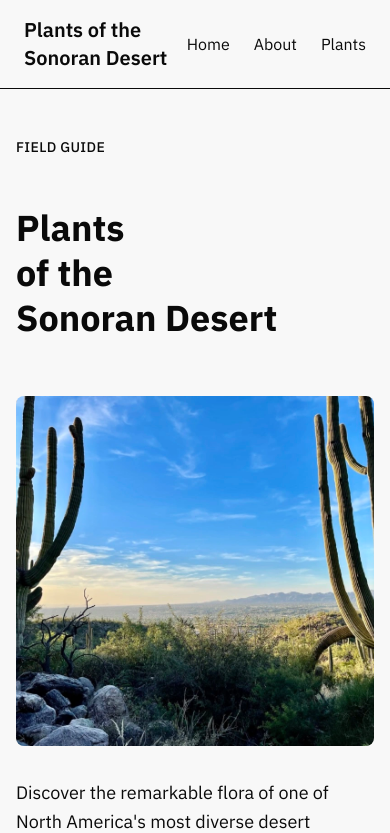
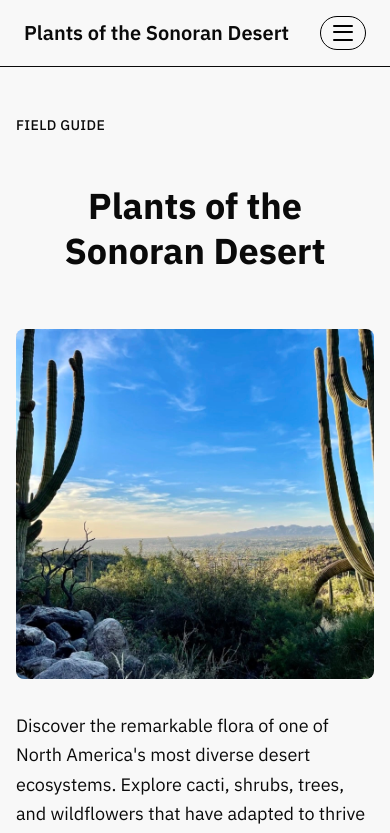
Before and after one commit to JLCurtsinger/PlantsOfTheSonoranDesert, a Next.js app: page / in a window 390 px wide. Shown: the top 833 px of the page. Built offline with nearby package versions, Linux system fonts and the light colour scheme.

Commit message:
Implement mobile navigation in Navbar component with toggle functionality; enhance link styles for better user experience and responsiveness across devices.

```diff
--- a/app/(components)/Navbar.tsx
+++ b/app/(components)/Navbar.tsx
@@ -1,33 +1,84 @@
+"use client";
+
+import { useState } from "react";
 import Link from "next/link";
 
 export default function Navbar() {
+  const [isOpen, setIsOpen] = useState(false);
+  const toggleMobileNav = () => setIsOpen((prev) => !prev);
+
+  const navLinkClass = "text-text-secondary transition-all duration-150 ease-out hover:underline hover:underline-offset-2 hover:[text-shadow:0_1px_2px_rgba(0,0,0,0.1)]";
+
   return (
     <nav className="bg-card border-b border-border-subtle px-6 py-4">
       <div className="max-w-6xl mx-auto flex items-center justify-between">
         <Link href="/" className="text-xl font-semibold text-text-primary transition-all duration-150 ease-out hover:text-text-primary hover:underline hover:underline-offset-2 hover:[text-shadow:0_1px_2px_rgba(0,0,0,0.1)]">
           Plants of the Sonoran Desert
         </Link>
-        <div className="flex items-center gap-6">
-          <Link
-            href="/"
-            className="text-text-secondary transition-all duration-150 ease-out hover:underline hover:underline-offset-2 hover:[text-shadow:0_1px_2px_rgba(0,0,0,0.1)]"
-          >
+
+        {/* Desktop nav */}
+        <div className="hidden md:flex items-center gap-6">
+          <Link href="/" className={navLinkClass}>
             Home
           </Link>
-          <Link
-            href="/about"
-            className="text-text-secondary transition-all duration-150 ease-out hover:underline hover:underline-offset-2 hover:[text-shadow:0_1px_2px_rgba(0,0,0,0.1)]"
-          >
+          <Link href="/about" className={navLinkClass}>
             About
           </Link>
-          <Link
-            href="/plants"
-            className="text-text-secondary transition-all duration-150 ease-out hover:underline hover:underline-offset-2 hover:[text-shadow:0_1px_2px_rgba(0,0,0,0.1)]"
-          >
+          <Link href="/plants" className={navLinkClass}>
             Plants
           </Link>
         </div>
+
+        {/* Mobile hamburger */}
+        <button
+          type="button"
+          className="md:hidden flex items-center justify-center border border-black rounded-full px-3 py-2 transition-transform duration-150 ease-out hover:-translate-y-px"
+          onClick={toggleMobileNav}
+          aria-expanded={isOpen}
+          aria-label="Toggle navigation"
+        >
+          <div className="relative w-5 h-4">
+            <span
+              className={`absolute left-0 top-0 h-0.5 w-full bg-black rounded-full transition-all duration-150 ease-out ${
+                isOpen ? "translate-y-1.5 rotate-45" : ""
+              }`}
+            />
+            <span
+              className={`absolute left-0 top-1.5 h-0.5 w-full bg-black rounded-full transition-opacity duration-150 ease-out ${
+                isOpen ? "opacity-0" : ""
+              }`}
+            />
+            <span
+              className={`absolute left-0 bottom-0 h-0.5 w-full bg-black rounded-full transition-all duration-150 ease-out ${
+                isOpen ? "-translate-y-1.5 -rotate-45" : ""
+              }`}
+            />
+          </div>
+        </button>
       </div>
+
+      {/* Mobile menu dropdown */}
+      {isOpen && (
+        <div className="md:hidden mt-2 border border-black rounded-2xl bg-white px-4 py-3">
+          <ul className="flex flex-col gap-2 text-sm">
+            <li>
+              <Link href="/" className={navLinkClass} onClick={() => setIsOpen(false)}>
+                Home
+              </Link>
+            </li>
+            <li>
+              <Link href="/about" className={navLinkClass} onClick={() => setIsOpen(false)}>
+                About
+              </Link>
+            </li>
+            <li>
+              <Link href="/plants" className={navLinkClass} onClick={() => setIsOpen(false)}>
+                Plants
+              </Link>
+            </li>
+          </ul>
+        </div>
+      )}
     </nav>
   );
 }
--- a/app/page.tsx
+++ b/app/page.tsx
@@ -48,15 +48,15 @@ export default function Home() {
     <main>
       <div className="max-w-6xl mx-auto px-4 md:px-6">
         {/* Section 1: Hero */}
-        <section className="py-12 md:py-16">
+        <section className="pt-12 pb-12 md:pt-8 md:pb-16">
           <div className="flex flex-col md:grid md:grid-cols-2 md:items-center gap-8 md:gap-12">
             <p className="text-sm font-medium text-text-secondary mb-4 uppercase tracking-wide md:[grid-row:1] md:[grid-column:1]">
               Field Guide
             </p>
-            <h1 className="text-4xl sm:text-5xl md:text-6xl font-bold text-text-primary mb-6 leading-tight md:[grid-row:2] md:[grid-column:1]">
-              <span className="block">Plants</span>
-              <span className="block">of the</span>
-              <span className="block">Sonoran Desert</span>
+            <h1 className="text-4xl sm:text-5xl md:text-6xl font-bold text-text-primary mb-6 leading-tight text-center md:text-left md:[grid-row:2] md:[grid-column:1]">
+              <span className="inline md:block">Plants</span>{" "}
+              <span className="inline md:block">of the</span>{" "}
+              <span className="inline md:block">Sonoran Desert</span>
             </h1>
             <div className="relative w-full h-[350px] md:h-[450px] rounded-lg overflow-hidden md:[grid-row:1/span-4] md:[grid-column:2]">
               <Image
@@ -84,7 +84,7 @@ export default function Home() {
         </section>
 
         {/* Section 2: Search + Categories */}
-        <section className="mt-8 md:mt-8">
+        <section className="mt-8 md:mt-6">
           <div className="mb-8">
             <div className="max-w-2xl mx-auto flex gap-2">
               <input
```
